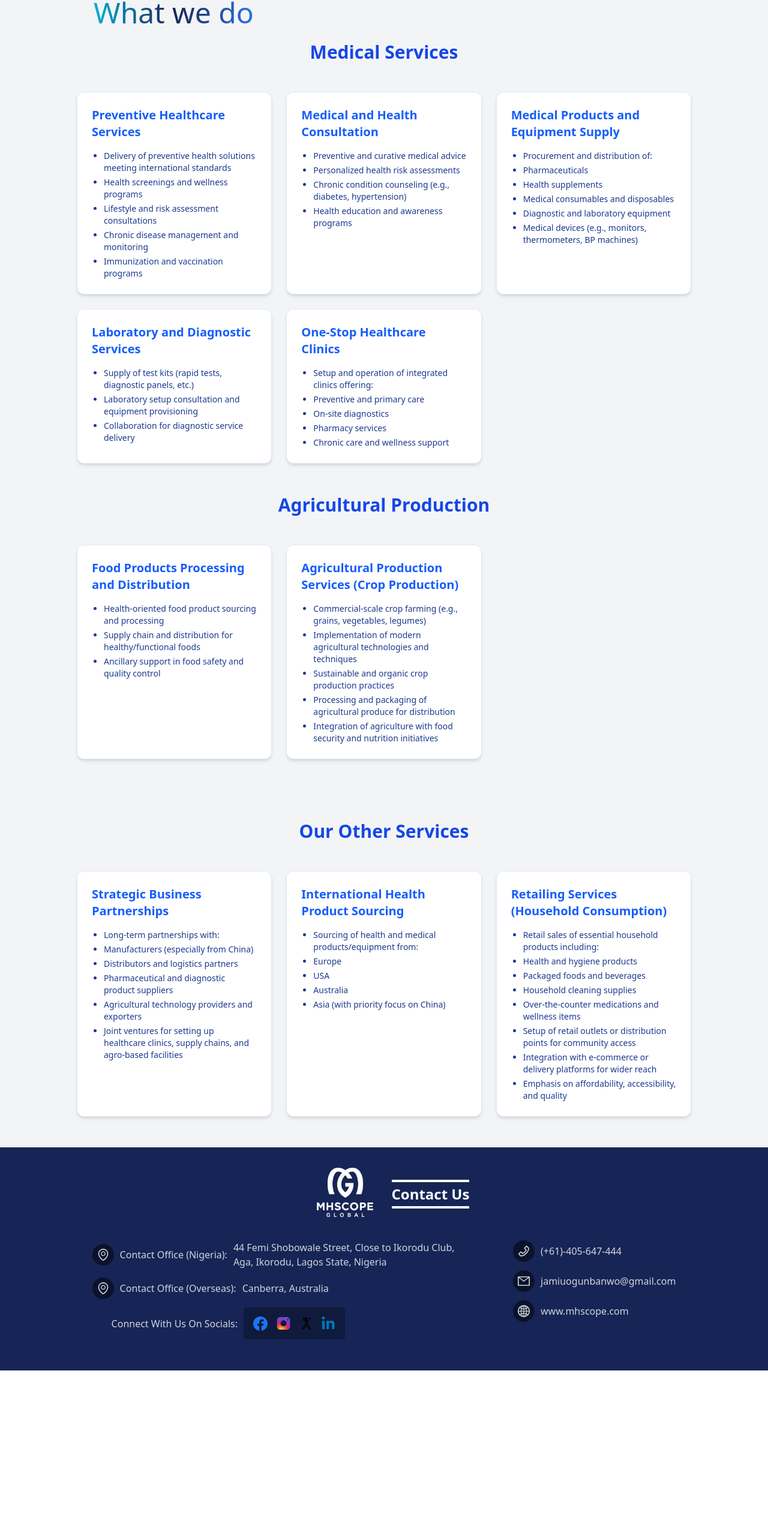
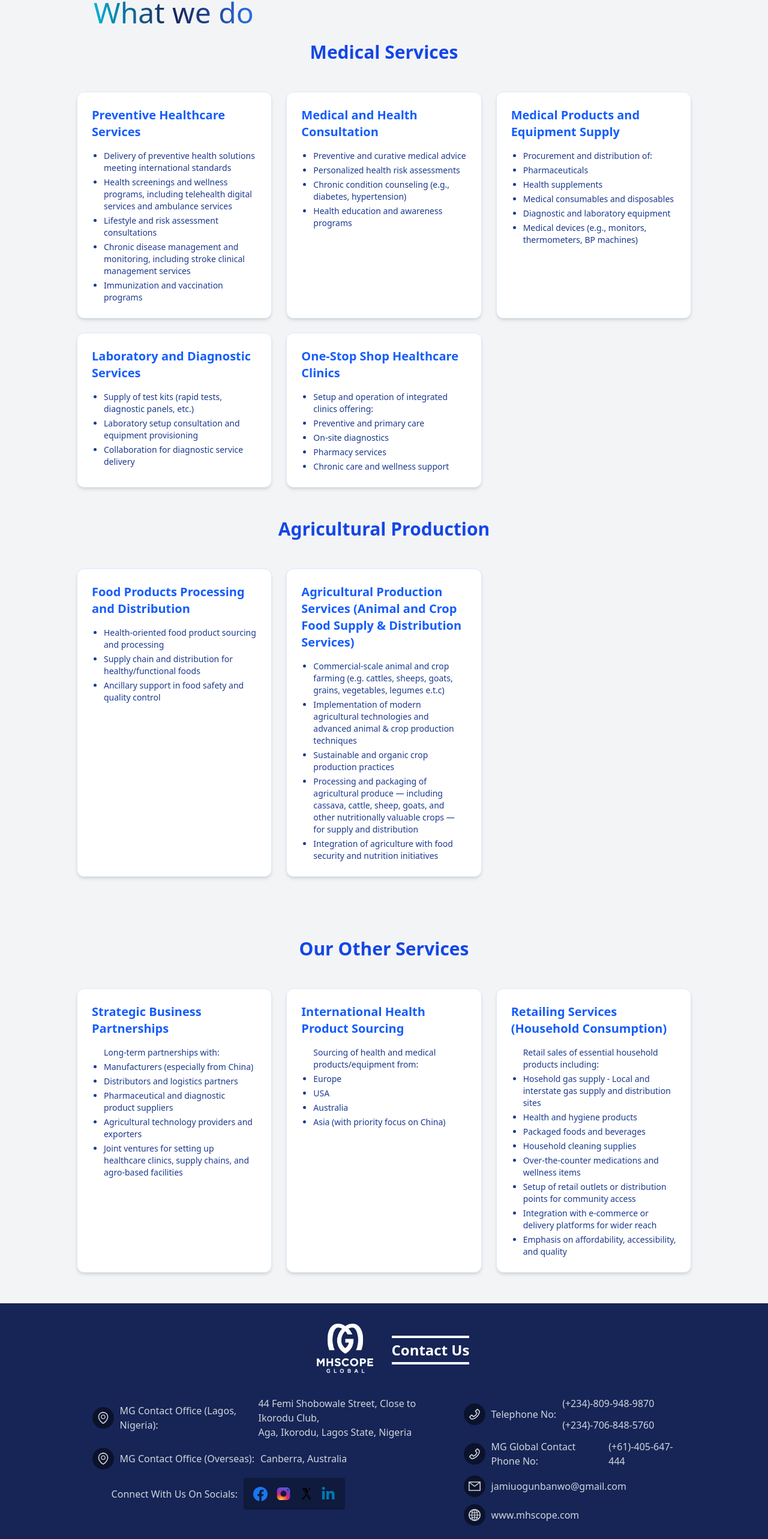
Before and after one commit to Olubukola-Martins/mhscope, a Next.js app: page / in a window 1280 px wide. Shown: the part 1633-4199 px from the top of the page at 60% size. Before the commit the page ends 3918 px from the top, so only its background shows below. Built offline with nearby package versions, Linux system fonts and the light colour scheme.

Commit message:
update data

```diff
--- a/app/[id]/page.js
+++ b/app/[id]/page.js
@@ -65,7 +65,7 @@ const Details = () => {
         <div>
           {secondColumn.map((text, index) => (
             <p key={index} className="mb-4 text-blue-700 leading-relaxed">
-              {text.trim() + "."}
+              {text.trim() }
             </p>
           ))}
         </div>
--- a/app/_components/Agriculture.js
+++ b/app/_components/Agriculture.js
@@ -58,12 +58,12 @@ const agriculturalServices = [
     ],
   },
   {
-    title: "Agricultural Production Services (Crop Production)",
+    title: "Agricultural Production Services (Animal and Crop Food Supply & Distribution Services)",
     points: [
-      "Commercial-scale crop farming (e.g., grains, vegetables, legumes)",
-      "Implementation of modern agricultural technologies and techniques",
+      "Commercial-scale animal and crop farming (e.g. cattles, sheeps, goats, grains, vegetables, legumes e.t.c)",
+      "Implementation of modern agricultural technologies and advanced animal & crop production techniques",
       "Sustainable and organic crop production practices",
-      "Processing and packaging of agricultural produce for distribution",
+      "Processing and packaging of agricultural produce — including cassava, cattle, sheep, goats, and other nutritionally valuable crops — for supply and distribution",
       "Integration of agriculture with food security and nutrition initiatives",
     ],
   },
--- a/app/_components/ContactInfo.js
+++ b/app/_components/ContactInfo.js
@@ -2,6 +2,13 @@
 
 import { useState } from "react";
 import { CopyOutlined, CheckOutlined } from "@ant-design/icons";
+
+  const phoneNumbers = [
+  { number: "+61405647444", display: "(+61) 405-647-444", type: "phone-au" },
+  { number: "+2348099489870", display: "(+234) 809-948-9870", type: "phone-ng-1" },
+  { number: "+2347068485760", display: "(+234) 706-848-5760", type: "phone-ng-2" },
+];
+
 
 export const ContactInfo = () => {
   const [copied, setCopied] = useState(null);
@@ -19,7 +26,10 @@ export const ContactInfo = () => {
   return (
     <div className="space-y-2 text-sm text-gray-700 ">
       {/* Phone */}
-      <div className="flex items-center gap-2">
+      <div className="space-y-3">
+        {phoneNumbers.map(({ number, display, type }) => (
+          <div key={type} className="flex items-center gap-2">
+            {/* SVG ICON (kept exactly as provided) */}
             <svg
               xmlns="http://www.w3.org/2000/svg"
               width="24"
@@ -35,17 +45,20 @@ export const ContactInfo = () => {
               </g>
             </svg>
 
+            {/* PHONE NUMBER TEXT */}
             <a
-          href="tel:+61405647444"
-          className="  text-blue-950! hover:text-cyan-800! text-sm hover:underline">
-          (+61)405-647-444
+              href={`tel:${number}`}
+              className="text-blue-950 hover:text-cyan-800 text-sm hover:underline">
+              {display}
             </a>
+
+            {/* COPY BUTTON */}
             <button
-          onClick={() => handleCopy("+61405647444", "phone")}
+              onClick={() => handleCopy(number, type)}
               className="text-gray-500 hover:text-blue-600"
               aria-label="Copy phone number">
-          {copied === "phone" ? (
-            <span className=" text-xs flex items-center gap-x-1">
+              {copied === type ? (
+                <span className="text-xs flex items-center gap-x-1">
                   Copied!
                   <CheckOutlined style={{ fontSize: 12 }} />
                 </span>
@@ -54,7 +67,8 @@ export const ContactInfo = () => {
               )}
             </button>
           </div>
-
+        ))}
+      </div>
       {/* Email */}
       <div className="flex items-center gap-2">
         <svg
@@ -129,11 +143,11 @@ export const ContactInfo = () => {
                 cx="33%"
                 cy="100%"
                 r="100%">
-                <stop offset="0%" stop-color="#feda75" />
-                <stop offset="25%" stop-color="#fa7e1e" />
-                <stop offset="50%" stop-color="#d62976" />
-                <stop offset="75%" stop-color="#962fbf" />
-                <stop offset="100%" stop-color="#4f5bd5" />
+                <stop offset="0%" stopColor="#feda75" />
+                <stop offset="25%" stopColor="#fa7e1e" />
+                <stop offset="50%" stopColor="#d62976" />
+                <stop offset="75%" stopColor="#962fbf" />
+                <stop offset="100%" stopColor="#4f5bd5" />
               </radialGradient>
             </defs>
             <path
--- a/app/_components/Footer.js
+++ b/app/_components/Footer.js
@@ -15,6 +15,7 @@ const Footer = () => {
   const isDynamicPage = /^\/[^/]+$/.test(pathname) && pathname !== "/";
 
   if (isDynamicPage) return null;
+
 
   return (
     <div className="w-screen min-h-[35vh] max-h-fit bg-blue-950 px-[5%] md:px-[12%] pb-[4%] text-gray-300 flex flex-col   flex-wrap   ">
@@ -37,7 +38,9 @@ const Footer = () => {
         <div className="flex flex-col gap-y-3.5">
           <div className={" flex items-center gap-2.5"}>
             <EnvironmentOutlined className=" text-xl p-2 bg-black/50 rounded-[50%] font-bold h-fit" />
-            <p className="max-sm:hidden">Contact Office (Nigeria): </p>
+            <p className="max-sm:hidden">
+              MG Contact Office (Lagos, Nigeria):{" "}
+            </p>
             <p>
               44 Femi Shobowale Street, Close to Ikorodu Club,
               <br /> Aga, Ikorodu, Lagos State, Nigeria
@@ -46,12 +49,12 @@ const Footer = () => {
 
           <div className={" flex items-center gap-2.5"}>
             <EnvironmentOutlined className=" text-xl p-2 bg-black/50 rounded-[50%] font-bold -fit" />
-            <p className="max-sm:hidden">Contact Office (Overseas): </p>
+            <p className="max-sm:hidden">MG Contact Office (Overseas): </p>
             <p>Canberra, Australia</p>
           </div>
 
           <div className={" flex items-center gap-2.5  md:ml-4 lg:ml-8 "}>
-           <p className="max-[540px]:hidden"> Connect With Us On Socials:</p>
+            <p className="max-[540px]:hidden"> Connect With Us On Socials:</p>
             <div className="flex justify-center items-center w-fit rounded-sm px-2.5 py-1.5 bg-black/30 cursor-pointer">
               {/* facebook */}
               <a className="p-1.5! hover:bg-white/70! rounded-sm">
@@ -122,9 +125,20 @@ const Footer = () => {
           </div>
         </div>
 
-        <div className="flex flex-col gap-y-3.5">
+        <div className="flex flex-col gap-y-3">
           <div className={" flex items-center gap-2.5"}>
             <PhoneOutlined className=" text-xl p-2 bg-black/50 rounded-[50%] font-bold" />
+            <p className="max-sm:hidden">Telephone No: </p>
+            <div className="flex flex-col gap-y-3">
+              <p>(+234)-809-948-9870</p>
+              <p>(+234)-706-848-5760</p>
+            </div>
+            </div>
+
+
+          <div className={" flex items-center gap-2.5"}>
+            <PhoneOutlined className=" text-xl p-2 bg-black/50 rounded-[50%] font-bold" />
+            <p className="max-sm:hidden">MG Global Contact Phone No: </p>
             <p>(+61)-405-647-444</p>
           </div>
 
--- a/app/_components/Medical.js
+++ b/app/_components/Medical.js
@@ -70,9 +70,9 @@ const services = [
     title: "Preventive Healthcare Services",
     points: [
       "Delivery of preventive health solutions meeting international standards",
-      "Health screenings and wellness programs",
+      "Health screenings and wellness programs, including telehealth digital services and ambulance services",
       "Lifestyle and risk assessment consultations",
-      "Chronic disease management and monitoring",
+      "Chronic disease management and monitoring, including stroke clinical management services",
       "Immunization and vaccination programs",
     ],
   },
@@ -105,7 +105,7 @@ const services = [
     ],
   },
   {
-    title: "One-Stop Healthcare Clinics",
+    title: "One-Stop Shop Healthcare Clinics",
     points: [
       "Setup and operation of integrated clinics offering:",
       "Preventive and primary care",
--- a/app/_components/Others.js
+++ b/app/_components/Others.js
@@ -25,16 +25,24 @@ const Others = () => {
           Our Other Services
         </h2>
         <div className="grid gap-6 md:grid-cols-2 lg:grid-cols-3 w-full">
-          {otherServices.map((service, index) => (
+          {otherServices.map((service, parentIdx) => (
             <div
-              key={index}
+              key={parentIdx}
               className="bg-white shadow-md rounded-xl p-6 border border-blue-100 hover:shadow-lg transition-shadow">
               <h3 className="text-xl font-semibold text-blue-600 mb-4">
                 {service.title}
               </h3>
-              <ul className="list-disc pl-5 text-blue-900 space-y-1 text-sm">
+              <ul className="pl-5 text-blue-900 space-y-1 text-sm">
                 {service.points.map((point, idx) => (
-                  <li key={idx}>{point}</li>
+                  <li
+                    key={idx}
+                    className={
+                      idx === 0
+                        ? "list-none pl-0"
+                        : "list-disc"
+                    }>
+                    {point}
+                  </li>
                 ))}
               </ul>
             </div>
@@ -73,6 +81,7 @@ const otherServices = [
     title: "Retailing Services (Household Consumption)",
     points: [
       "Retail sales of essential household products including:",
+      "Hosehold gas supply - Local and interstate gas supply and distribution sites",
       "Health and hygiene products",
       "Packaged foods and beverages",
       "Household cleaning supplies",
```
Also changed, not shown: app/data.js (+9 -9 lines). Lines whose indentation alone changed are shown as unchanged.
